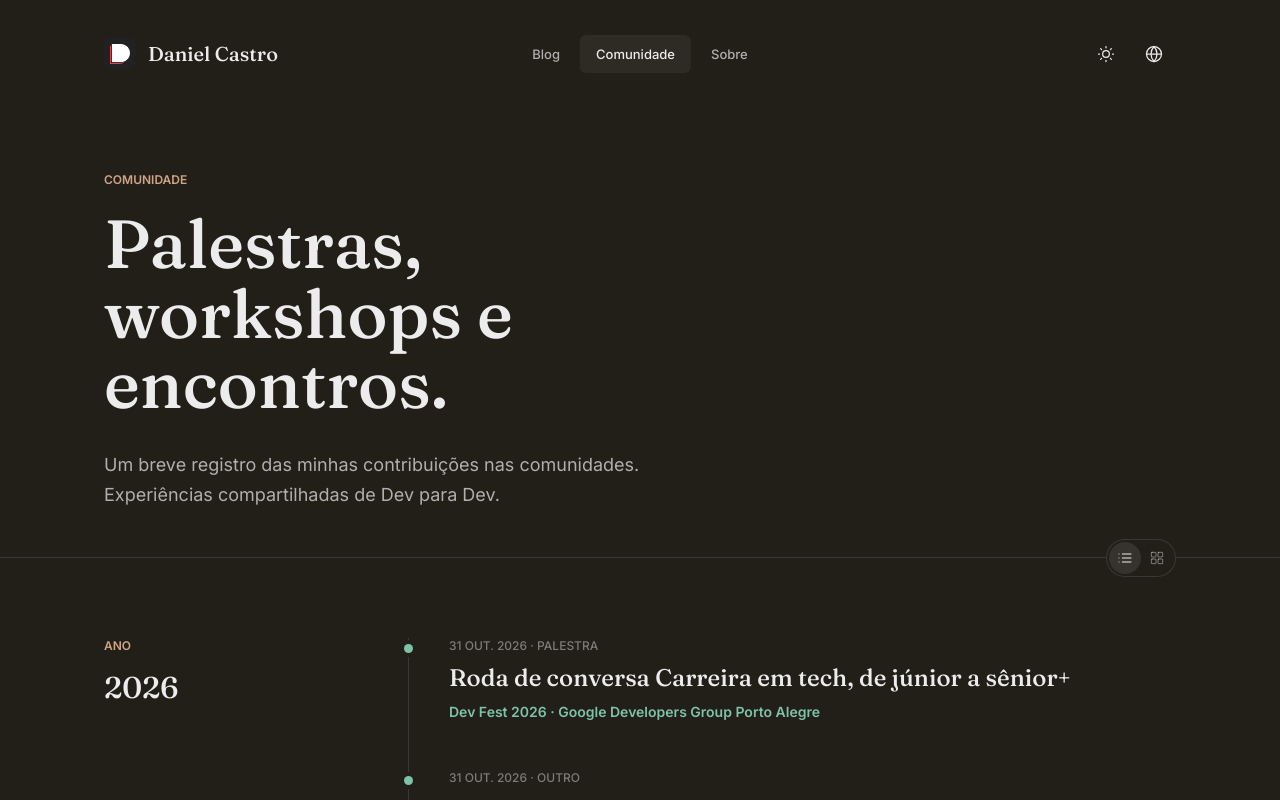
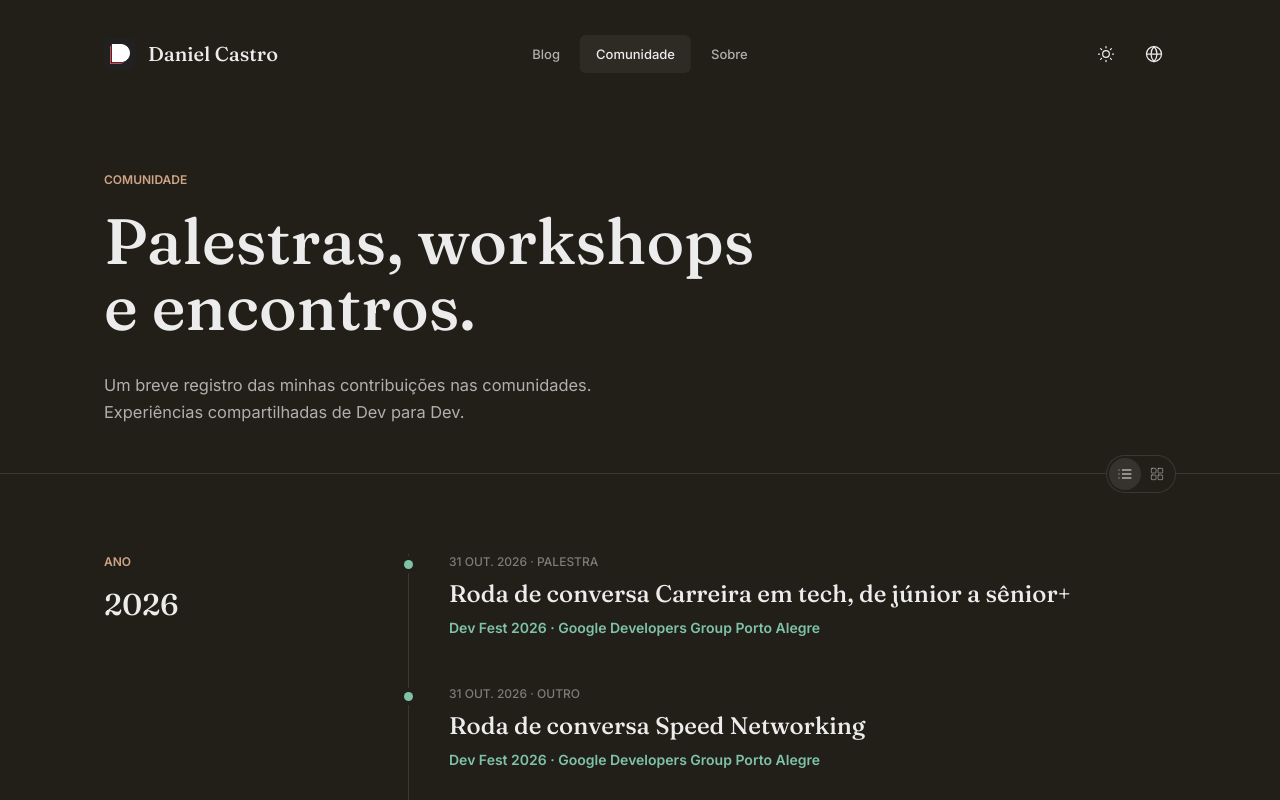
Before and after one commit to odanieldcs/danieldcs.com, a Next.js app: page /community in a window 1280 px wide. Shown: the top 800 px of the page. Built offline with nearby package versions, Linux system fonts and the light colour scheme.

Commit message:
style: enable antialiased smoothing and match community hero type
Apply Tailwind antialiased on the site shell body and align community
page title and intro with the blog listing typography tokens.

```diff
--- a/components/layout/site-shell.tsx
+++ b/components/layout/site-shell.tsx
@@ -34,7 +34,7 @@ export function SiteShell({
       className={`${inter.variable} ${GeistMono.variable} ${fraunces.variable}`}
       suppressHydrationWarning
     >
-      <body className="bg-background font-sans text-foreground">
+      <body className="bg-background font-sans text-foreground antialiased">
         <ThemeProvider>
           <InterfaceLanguageProvider language={language}>
             <Header language={language} />
--- a/components/views/community-view.tsx
+++ b/components/views/community-view.tsx
@@ -312,10 +312,10 @@ export function CommunityView({ entries }: { entries: CommunityEntryView[] }) {
     <main data-analytics-source="community">
       <Container width="page" className="pb-10 pt-10 sm:pb-12 sm:pt-16">
         <p className="text-eyebrow uppercase text-label">{copy.eyebrow}</p>
-        <h1 className="mt-5 max-w-2xl font-display text-display">
+        <h1 className="mt-5 max-w-2xl font-display text-blog-display">
           {copy.title}
         </h1>
-        <p className="mt-8 max-w-xl text-base leading-relaxed text-foreground/70 sm:text-lg">
+        <p className="mt-8 max-w-xl text-post-body leading-relaxed text-foreground/70">
           {copy.intro}
         </p>
         {groups.length === 0 ? (
```
